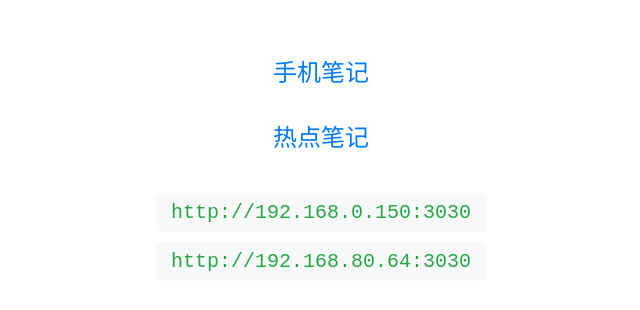
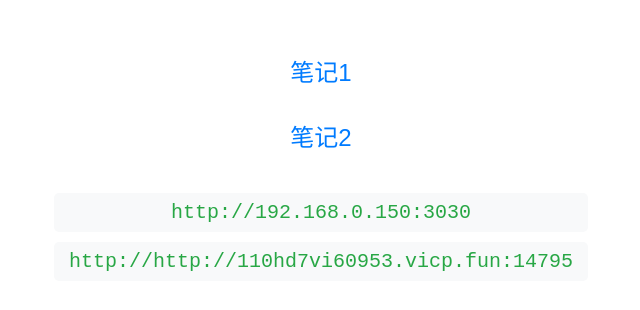
Before and after one commit to Sunshipeng2730872090n/html, a plain HTML site: page index.html in a window 1280 px wide. Shown: the part 228-538 px from the top of the page, without its empty margins (319-959 px from the left). Drawn offline with Linux system fonts and the light colour scheme.

Commit message:
Update index.html

```diff
--- a/index.html
+++ b/index.html
@@ -42,11 +42,11 @@
     </style>
 </head>
 <body>
-    <a href="http://192.168.0.150:3000">手机笔记</a>
-    <a href="http://192.168.80.64:3000">热点笔记</a>
+    <a href="http://192.168.0.150:3000">笔记1</a>
+    <a href="http://110hd7vi60953.vicp.fun">笔记2</a>
     <ul class="ip-list">
         <li>http://192.168.0.150:3030</li>
-        <li>http://192.168.80.64:3030</li>
+        <li>http://http://110hd7vi60953.vicp.fun:14795</li>
     </ul>
 </body>
 </html>
```
